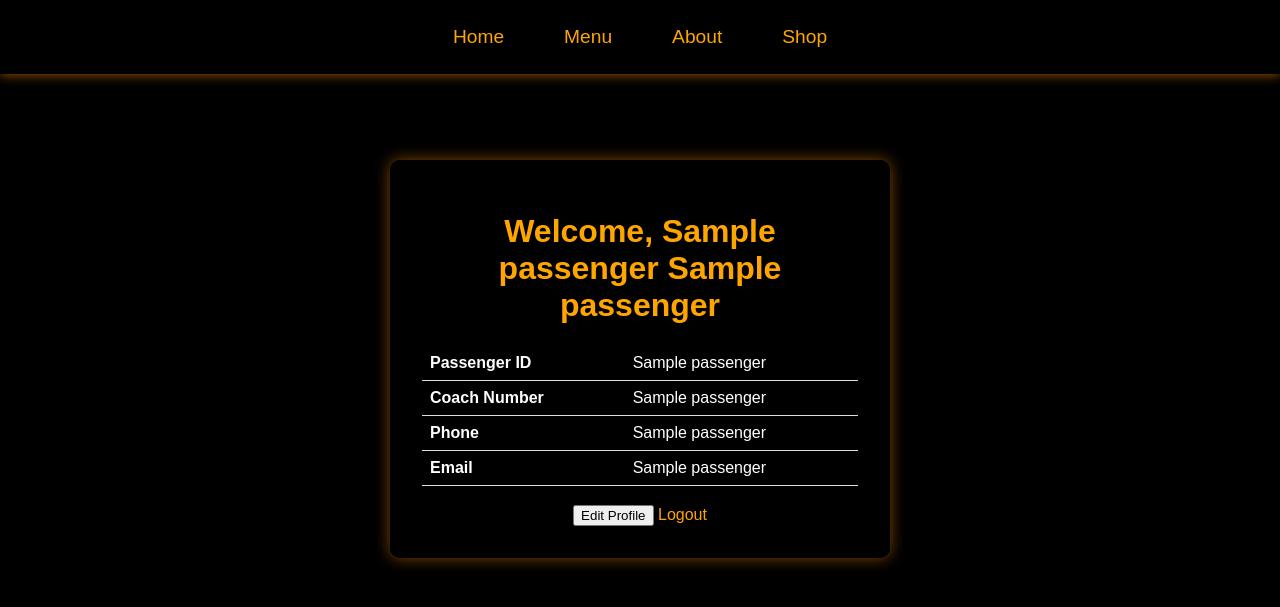
After one commit to Vismaya-Murali/DBMS, a Flask app: template templates/profile.html in a window 1280 px wide. The commit adds this page. Shown: the top 607 px of the page. Run offline with Flask 3, Linux system fonts and the light colour scheme; the template is opened without the code that fills it: most values are stand-ins (such as "Sample title", 1, 10 or a date in 2020).

Commit message:
edit user profile added

```diff
--- a/app.py
+++ b/app.py
@@ -100,6 +100,62 @@ def home():
     if 'username' in session:
         return render_template('home.html')
     return redirect('/login')
+
+@app.route('/profile')
+def profile():
+    # Fetch PassengerID from session
+    passenger_id = session.get('passenger_id')
+
+    if not passenger_id:
+        return redirect('/login')  # Redirect if no user is logged in
+
+    db = get_db_connection()
+    cursor = db.cursor()
+
+    # Query to fetch passenger details
+    cursor.execute("""
+        SELECT PassengerID, coach_no, Fname, Lname, Phone, email
+        FROM passenger
+        WHERE PassengerID = %s
+    """, (passenger_id,))
+    passenger = cursor.fetchone()
+
+    cursor.close()
+    db.close()
+
+    if not passenger:
+        return "Passenger details not found.", 404
+
+    return render_template('profile.html', passenger=passenger)
+@app.route('/update_profile', methods=['POST'])
+def update_profile():
+    # Get the updated data from the form
+    passenger_id = session.get('passenger_id')
+    updated_fname = request.form['fname']
+    updated_lname = request.form['lname']
+    updated_phone = request.form['phone']
+    updated_email = request.form['email']
+
+    # Get a database connection
+    db = get_db_connection()
+
+    # Use the cursor from the connection object
+    cursor = db.cursor()
+
+    # Update the database with new values
+    cursor.execute("""
+        UPDATE passenger
+        SET Fname = %s, Lname = %s, Phone = %s, email = %s
+        WHERE PassengerID = %s
+    """, (updated_fname, updated_lname, updated_phone, updated_email, passenger_id))
+
+    # Commit the changes and close the cursor
+    db.commit()
+    cursor.close()
+
+    # Redirect to the profile page after updating
+    return redirect('/profile')
+
 
 @app.route('/select_station', methods=['POST'])
 def select_station():
--- a/static/styles.css
+++ b/static/styles.css
@@ -3,6 +3,12 @@
     /* margin: 0;
     padding: 0; */
     text-decoration: none;
+}
+
+.user-profile {
+    padding: 0 10px; /* Adjust this value as needed */
+    margin-left: -20px;
+    vertical-align: middle; /* This aligns the image with the other icons */
 }
 
 
--- a/templates/home.html
+++ b/templates/home.html
@@ -23,6 +23,7 @@
                 <a href=""><i class="fa-solid fa-magnifying-glass"></i></a>
                 <a href=""><i class="fa-solid fa-cart-plus"></i></a>
                 <a href=""><i class="fa-solid fa-house"></i></a>
+                <a href="/profile"><img src="static/images/userprof.jpg" alt="User Profile" class="user-profile"></a>
             </div>
         </div>
         <div class="text">
--- /dev/null
+++ b/templates/profile.html
@@ -0,0 +1,193 @@
+<!DOCTYPE html>
+<html lang="en">
+<head>
+    <meta charset="UTF-8">
+    <meta name="viewport" content="width=device-width, initial-scale=1.0">
+    <title>Profile - TreatsOnTracks</title>
+    <style>
+        /* Universal settings */
+        /* Universal settings */
+* {
+    box-sizing: border-box;
+    text-decoration: none;
+    font-family: 'Arial', sans-serif;
+}
+
+/* Body styling */
+body {
+    color: white;
+    background-color: black;
+    background-attachment: fixed;
+    margin: 0;
+    padding-top: 60px; /* Adjust padding to make space for fixed navbar */
+    display: flex;
+    flex-direction: column; /* Stack elements vertically */
+    align-items: center; /* Center content horizontally */
+    justify-content: center; /* Center content vertically */
+    overflow-y: auto; /* Allow scrolling for the entire page */
+}
+
+/* Navbar styling */
+.navbar {
+    display: flex;
+    justify-content: center; /* Center navigation items */
+    align-items: center;
+    width: 100%;
+    background-color: black;
+    padding: 1rem;
+    box-shadow: 0 2px 10px rgba(255, 140, 0, 0.5);
+    position: fixed; /* Fix the navbar at the top */
+    top: 0;
+    left: 0;
+    z-index: 1000; /* Ensure navbar stays above other content */
+}
+
+.navbar a {
+    color: #FFA500;
+    padding: 10px 20px;
+    text-align: center;
+    font-size: 1.2rem;
+    margin: 0 10px;
+    transition: background-color 0.3s;
+}
+
+.navbar a:hover {
+    background-color: rgba(255, 140, 0, 0.1);
+    border-radius: 5px;
+}
+
+/* Profile container styling */
+.profile-container {
+    background-color: rgba(0, 0, 0, 0.8); /* Dark background for the profile box */
+    padding: 2rem;
+    border-radius: 10px;
+    box-shadow: 0 0 15px rgba(255, 140, 0, 0.5);
+    width: 100%;
+    max-width: 500px; /* Set maximum width */
+    text-align: center;
+    margin-top: 100px; /* Add space below navbar */
+}
+
+h1 {
+    font-size: 2rem;
+    color: #FFA500;
+}
+
+table {
+    width: 100%;
+    margin-top: 20px;
+    border-collapse: collapse;
+}
+
+table th, table td {
+    padding: 8px;
+    text-align: left;
+    border-bottom: 1px solid #ddd;
+}
+
+a {
+    display: inline-block;
+    margin-top: 20px;
+    text-decoration: none;
+    color: #FFA500;
+}
+
+a:hover {
+    text-decoration: underline;
+}
+
+/* Edit Form styling */
+.edit-form {
+    margin-top: 20px;
+    display: none; /* Initially hidden */
+    text-align: left;
+}
+
+.edit-form input {
+    padding: 10px;
+    font-size: 1rem;
+    border: 1px solid #FFA500;
+    border-radius: 5px;
+    background-color: #333;
+    color: white;
+    margin-bottom: 1rem;
+    width: 100%;
+}
+
+.edit-form button {
+    padding: 10px;
+    font-size: 1rem;
+    color: white;
+    background-color: #FFA500;
+    border: none;
+    border-radius: 5px;
+    cursor: pointer;
+    transition: background-color 0.3s ease;
+}
+
+.edit-form button:hover {
+    background-color: #FFD700;
+}
+
+    </style>
+</head>
+<body>
+
+    <!-- Navigation Bar -->
+    <div class="navbar">
+        <a href="/home">Home</a>
+        <a href="/menu">Menu</a>
+        <a href="/about">About</a>
+        <a href="/select_train">Shop</a>
+    </div>
+
+    <!-- Profile container with details -->
+    <div class="profile-container">
+        <h1>Welcome, {{ passenger[2] }} {{ passenger[3] }}</h1> <!-- Fname and Lname -->
+        <table>
+            <tr>
+                <th>Passenger ID</th>
+                <td>{{ passenger[0] }}</td> <!-- PassengerID -->
+            </tr>
+            <tr>
+                <th>Coach Number</th>
+                <td>{{ passenger[1] }}</td> <!-- coach_no -->
+            </tr>
+            <tr>
+                <th>Phone</th>
+                <td>{{ passenger[4] }}</td> <!-- Phone -->
+            </tr>
+            <tr>
+                <th>Email</th>
+                <td>{{ passenger[5] }}</td> <!-- email -->
+            </tr>
+        </table>
+        <button onclick="toggleEditForm()">Edit Profile</button>
+
+        <!-- Edit form for updating profile -->
+        <div class="edit-form">
+            <form action="/update_profile" method="POST">
+                <label for="fname">First Name:</label>
+                <input type="text" id="fname" name="fname" value="{{ passenger[2] }}">
+                <label for="lname">Last Name:</label>
+                <input type="text" id="lname" name="lname" value="{{ passenger[3] }}">
+                <label for="phone">Phone Number:</label>
+                <input type="text" id="phone" name="phone" value="{{ passenger[4] }}">
+                <label for="email">Email:</label>
+                <input type="email" id="email" name="email" value="{{ passenger[5] }}">
+                <button type="submit">Update Profile</button>
+            </form>
+        </div>
+
+        <a href="/logout">Logout</a>
+    </div>
+
+    <script>
+        function toggleEditForm() {
+            const form = document.querySelector('.edit-form');
+            form.style.display = form.style.display === 'block' ? 'none' : 'block';
+        }
+    </script>
+
+</body>
+</html>
```
Also changed, not shown: static/images/userprof.jpg (added).
